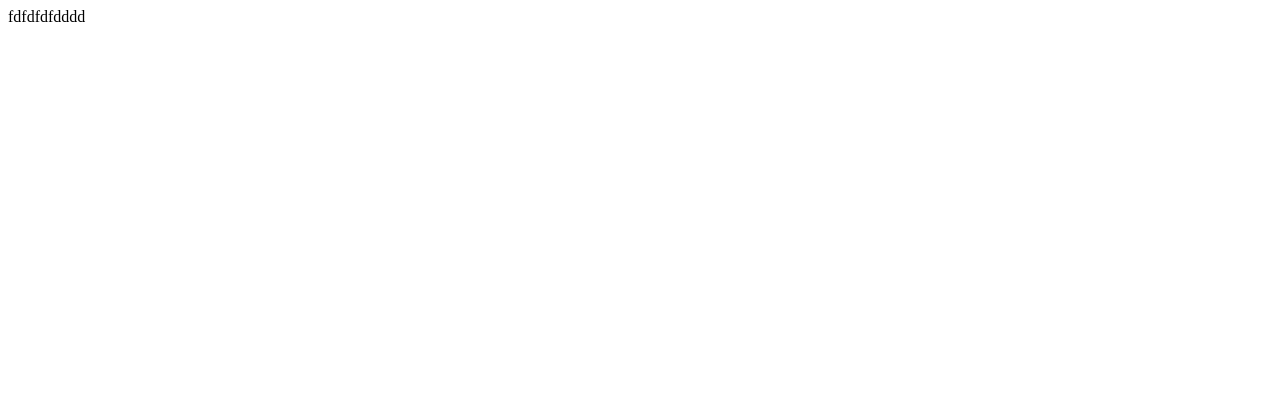
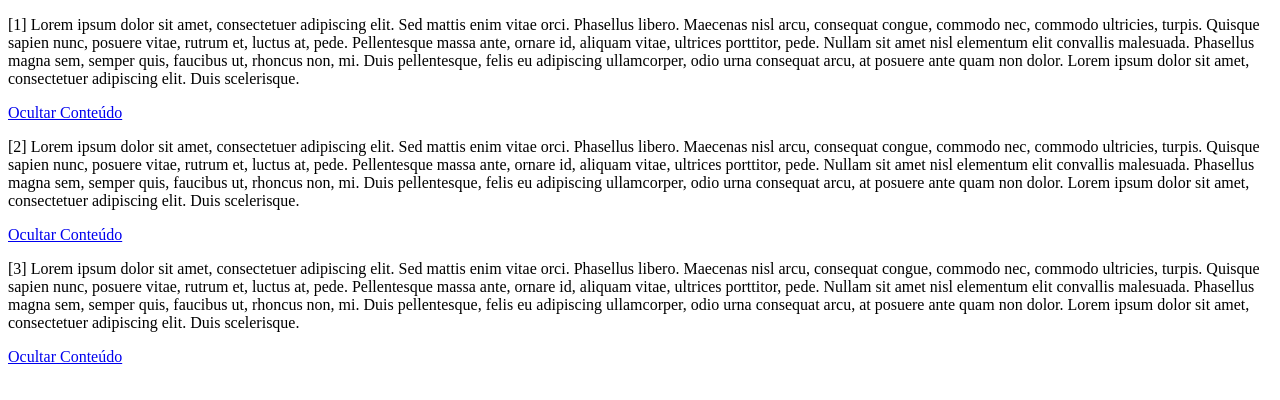
Before and after one commit to RafaelPanisset/rafaelpanisset.github.io, a plain HTML site: page hideShow.html in a window 1280 px wide. Drawn offline with Linux system fonts and the light colour scheme.

Commit message:
Update hideShow.html

```diff
--- a/hideShow.html
+++ b/hideShow.html
@@ -1 +1,53 @@
-fdfdfdfdddd
+<!DOCTYPE html>
+<html lang="pt-br">
+  <head>
+    <meta charset="utf-8">
+     <title>Exercício DOM Básico e Atributos</title>
+
+<script type="text/javascript">
+ function trocar1() {
+    var x = document.getElementById("conteudo_1");
+    if (x.style.display === "none") {
+      x.style.display = "block";
+    }
+    else {
+      x.style.display = "none";
+    }
+ }
+ function trocar2() {
+  var x = document.getElementById("conteudo_2");
+    if (x.style.display === "none") {
+      x.style.display = "block";
+    }
+    else {
+      x.style.display = "none";
+    }
+ }
+ function trocar3() {
+  var x = document.getElementById("conteudo_3");
+    if (x.style.display === "none") {
+      x.style.display = "block";
+    }
+    else {
+      x.style.display = "none";
+    }
+ }
+</script>
+</head>
+
+<body>
+
+<p id="conteudo_1">[1] Lorem ipsum dolor sit amet, consectetuer adipiscing elit. Sed mattis enim vitae orci. Phasellus libero. Maecenas nisl arcu, consequat congue, commodo nec, commodo ultricies, turpis. Quisque sapien nunc, posuere vitae, rutrum et, luctus at, pede. Pellentesque massa ante, ornare id, aliquam vitae, ultrices porttitor, pede. Nullam sit amet nisl elementum elit convallis malesuada. Phasellus magna sem, semper quis, faucibus ut, rhoncus non, mi. Duis pellentesque, felis eu adipiscing ullamcorper, odio urna consequat arcu, at posuere ante quam non dolor. Lorem ipsum dolor sit amet, consectetuer adipiscing elit. Duis scelerisque.</p>
+<a id="enlace_1" href="#" onclick="trocar1()">Ocultar Conteúdo</a>
+
+<br/>
+
+<p id="conteudo_2">[2] Lorem ipsum dolor sit amet, consectetuer adipiscing elit. Sed mattis enim vitae orci. Phasellus libero. Maecenas nisl arcu, consequat congue, commodo nec, commodo ultricies, turpis. Quisque sapien nunc, posuere vitae, rutrum et, luctus at, pede. Pellentesque massa ante, ornare id, aliquam vitae, ultrices porttitor, pede. Nullam sit amet nisl elementum elit convallis malesuada. Phasellus magna sem, semper quis, faucibus ut, rhoncus non, mi. Duis pellentesque, felis eu adipiscing ullamcorper, odio urna consequat arcu, at posuere ante quam non dolor. Lorem ipsum dolor sit amet, consectetuer adipiscing elit. Duis scelerisque.</p>
+<a id="enlace_2" href="#"  onclick="trocar2()">Ocultar Conteúdo</a>
+
+<br/>
+<p id="conteudo_3">[3] Lorem ipsum dolor sit amet, consectetuer adipiscing elit. Sed mattis enim vitae orci. Phasellus libero. Maecenas nisl arcu, consequat congue, commodo nec, commodo ultricies, turpis. Quisque sapien nunc, posuere vitae, rutrum et, luctus at, pede. Pellentesque massa ante, ornare id, aliquam vitae, ultrices porttitor, pede. Nullam sit amet nisl elementum elit convallis malesuada. Phasellus magna sem, semper quis, faucibus ut, rhoncus non, mi. Duis pellentesque, felis eu adipiscing ullamcorper, odio urna consequat arcu, at posuere ante quam non dolor. Lorem ipsum dolor sit amet, consectetuer adipiscing elit. Duis scelerisque.</p>
+<a id="enlace_3" href="#" onclick="trocar3()">Ocultar Conteúdo</a>
+
+</body>
+</html>
```
